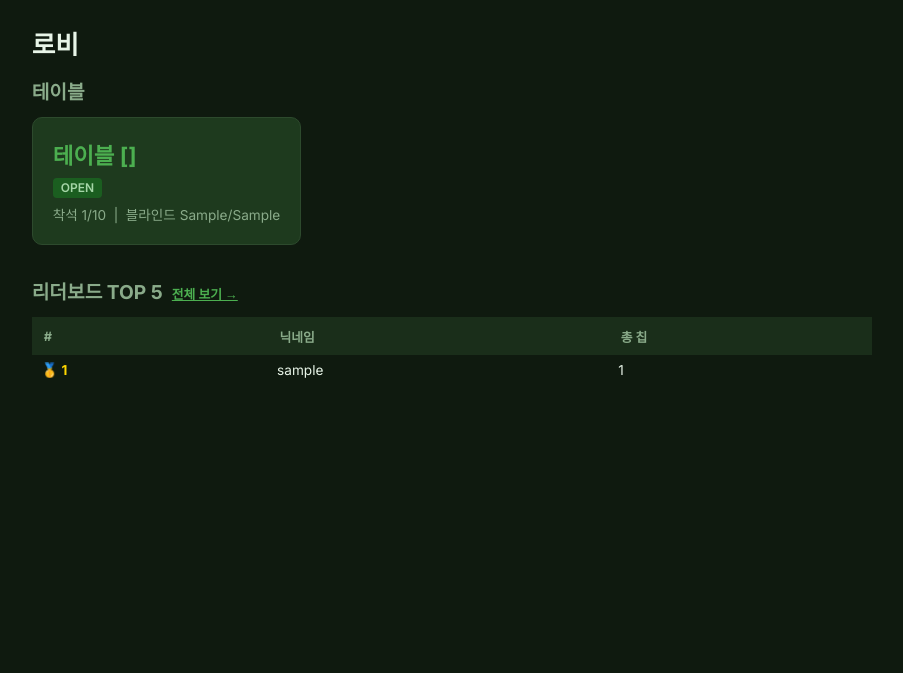
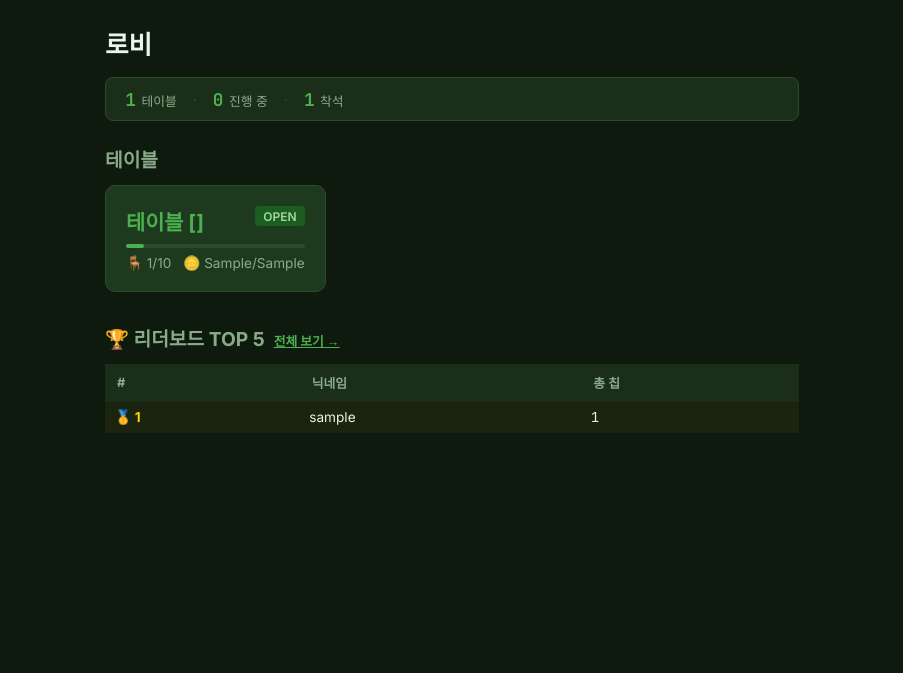
Before and after one commit to inchyangv/pokerthon, a FastAPI app: template app/templates/viewer/lobby.html in a window 1280 px wide. Shown: the part 49-722 px from the top of the page, without its empty margins (188-1091 px from the left). Run offline with FastAPI, Linux system fonts and the light colour scheme; the template is opened without the code that fills it: most values are stand-ins (such as "Sample title", 1, 10 or a date in 2020); parts of the project's set-up code (start-up, migrations or seed data) failed here and were passed over.

Commit message:
feat(viewer): lobby casino atmosphere — stats bar, hover lift, seat progress bar
Co-Authored-By: Claude Sonnet 4.6 <noreply@anthropic.com>

```diff
--- a/app/static/viewer.css
+++ b/app/static/viewer.css
@@ -91,6 +91,24 @@ footer {
   padding: 1.25rem;
 }
 
+/* Stats Bar (lobby) */
+.stats-bar {
+  display: flex;
+  align-items: center;
+  gap: 1rem;
+  background: var(--surface);
+  border: 1px solid var(--border);
+  border-radius: 8px;
+  padding: .6rem 1.2rem;
+  margin-bottom: .5rem;
+  font-size: .88rem;
+}
+
+.stats-bar-item { display: flex; align-items: baseline; gap: .35rem; }
+.stats-bar-num  { font-family: 'JetBrains Mono', monospace; font-size: 1.1rem; font-weight: 700; color: var(--accent); }
+.stats-bar-label { color: var(--text-muted); font-size: .8rem; }
+.stats-bar-sep  { color: var(--border); }
+
 /* Table Grid */
 .table-grid {
   display: grid;
@@ -106,16 +124,41 @@ footer {
   border: 1px solid var(--border);
   border-radius: 10px;
   padding: 1.25rem;
-  transition: border-color .2s;
+  transition: border-color .2s, transform .2s, box-shadow .2s;
   text-decoration: none;
   color: inherit;
   display: block;
 }
 
-.table-card:hover { border-color: var(--accent); }
+.table-card:hover {
+  border-color: var(--accent);
+  transform: translateY(-4px);
+  box-shadow: 0 8px 24px rgba(0,0,0,.4);
+}
 
-.table-card .table-no { font-size: 1.4rem; font-weight: 700; color: var(--accent); }
-.table-card .table-info { font-size: .85rem; color: var(--text-muted); margin-top: .25rem; }
+.table-card-header { display: flex; align-items: flex-start; justify-content: space-between; margin-bottom: .5rem; }
+.table-card .table-no { font-size: 1.3rem; font-weight: 700; color: var(--accent); }
+.table-card .table-badges { display: flex; gap: .3rem; flex-wrap: wrap; }
+.table-card .table-info { font-size: .85rem; color: var(--text-muted); margin-top: .4rem; display: flex; gap: .75rem; }
+
+/* Seat progress bar */
+.seat-progress-wrap {
+  height: 4px;
+  background: var(--border);
+  border-radius: 2px;
+  margin: .4rem 0;
+}
+
+.seat-progress-bar {
+  height: 100%;
+  background: var(--accent);
+  border-radius: 2px;
+  transition: width .4s ease;
+  min-width: 2px;
+}
+
+/* Leaderboard rank 1 row */
+.lb-rank1 { background: rgba(255,215,0,.05) !important; }
 
 /* Badges */
 .badge {
--- a/app/templates/viewer/lobby.html
+++ b/app/templates/viewer/lobby.html
@@ -4,21 +4,45 @@
 
 <h1>로비</h1>
 
+<!-- Stats Bar -->
+<div class="stats-bar" id="statsBar">
+  <div class="stats-bar-item">
+    <span class="stats-bar-num" id="sbTables">{{ tables | length }}</span>
+    <span class="stats-bar-label">테이블</span>
+  </div>
+  <div class="stats-bar-sep">·</div>
+  <div class="stats-bar-item">
+    <span class="stats-bar-num" id="sbLive">{{ tables | selectattr('has_active_hand') | list | length }}</span>
+    <span class="stats-bar-label">진행 중</span>
+  </div>
+  <div class="stats-bar-sep">·</div>
+  <div class="stats-bar-item">
+    <span class="stats-bar-num" id="sbSeated">{{ tables | sum(attribute='seated_count') }}</span>
+    <span class="stats-bar-label">착석</span>
+  </div>
+</div>
+
 <!-- Table Grid -->
-<h2>테이블</h2>
+<h2 style="margin-top:1.5rem;">테이블</h2>
 <div class="table-grid" id="tableGrid">
 {% if tables %}
   {% for t in tables %}
   <a href="/viewer/tables/{{ t.table_no }}" class="table-card">
-    <div class="table-no">테이블 {{ t.table_no }}</div>
-    <div style="margin:.4rem 0;">
-      {% if t.status == 'OPEN' %}<span class="badge badge-open">OPEN</span>
-      {% elif t.status == 'PAUSED' %}<span class="badge badge-paused">PAUSED</span>
-      {% else %}<span class="badge badge-closed">CLOSED</span>{% endif %}
-      {% if t.has_active_hand %}<span class="badge badge-live">LIVE</span>{% endif %}
+    <div class="table-card-header">
+      <div class="table-no">테이블 {{ t.table_no }}</div>
+      <div class="table-badges">
+        {% if t.status == 'OPEN' %}<span class="badge badge-open">OPEN</span>
+        {% elif t.status == 'PAUSED' %}<span class="badge badge-paused">PAUSED</span>
+        {% else %}<span class="badge badge-closed">CLOSED</span>{% endif %}
+        {% if t.has_active_hand %}<span class="badge badge-live">LIVE</span>{% endif %}
+      </div>
+    </div>
+    <div class="seat-progress-wrap">
+      <div class="seat-progress-bar" style="width:{{ (t.seated_count / t.max_seats * 100) | int }}%"></div>
     </div>
     <div class="table-info">
-      착석 {{ t.seated_count }}/{{ t.max_seats }} &nbsp;|&nbsp; 블라인드 {{ t.small_blind }}/{{ t.big_blind }}
+      <span>🪑 {{ t.seated_count }}/{{ t.max_seats }}</span>
+      <span>🪙 {{ t.small_blind }}/{{ t.big_blind }}</span>
     </div>
   </a>
   {% endfor %}
@@ -29,12 +53,12 @@
 
 <!-- Mini Leaderboard -->
 <div style="margin-top:2rem;">
-  <h2>리더보드 TOP 5 &nbsp;<a href="/viewer/leaderboard" style="font-size:.8rem;color:var(--accent);">전체 보기 →</a></h2>
+  <h2>🏆 리더보드 TOP 5 &nbsp;<a href="/viewer/leaderboard" style="font-size:.8rem;color:var(--accent);">전체 보기 →</a></h2>
   <table class="mini-lb">
     <thead><tr><th>#</th><th>닉네임</th><th>총 칩</th></tr></thead>
-    <tbody id="miniLbBody">
+    <tbody>
     {% for item in leaderboard %}
-    <tr>
+    <tr {% if item.rank == 1 %}class="lb-rank1"{% endif %}>
       <td>
         {% if item.rank == 1 %}<span class="rank-gold">🥇 1</span>
         {% elif item.rank == 2 %}<span class="rank-silver">🥈 2</span>
@@ -42,7 +66,7 @@
         {% else %}{{ item.rank }}{% endif %}
       </td>
       <td>{{ item.nickname }}{% if item.is_bot %} 🤖{% endif %}</td>
-      <td>{{ item.total_chips }}</td>
+      <td class="chips">{{ "{:,}".format(item.total_chips) }}</td>
     </tr>
     {% endfor %}
     </tbody>
@@ -53,16 +77,21 @@
 
 {% block scripts %}
 <script>
-  async function refresh() {
+  // Periodic refresh of stats bar (lightweight)
+  async function refreshStats() {
     try {
-      const [tablesRes, lbRes] = await Promise.all([
-        fetch('/v1/public/tables'),
-        fetch('/v1/public/leaderboard?limit=5'),
-      ]);
-      if (!tablesRes.ok || !lbRes.ok) return;
-      // Simple reload for now — could do DOM update
+      const r = await fetch('/v1/public/tables');
+      if (!r.ok) return;
+      const data = await r.json();
+      const tables = data.tables || data;
+      if (!Array.isArray(tables)) return;
+      const live = tables.filter(t => t.hand_id).length;
+      const seated = tables.reduce((s, t) => s + (t.seated_count || 0), 0);
+      document.getElementById('sbTables').textContent = tables.length;
+      document.getElementById('sbLive').textContent   = live;
+      document.getElementById('sbSeated').textContent = seated;
     } catch(e) {}
   }
-  setInterval(refresh, 30000);
+  setInterval(refreshStats, 15000);
 </script>
 {% endblock %}
```
